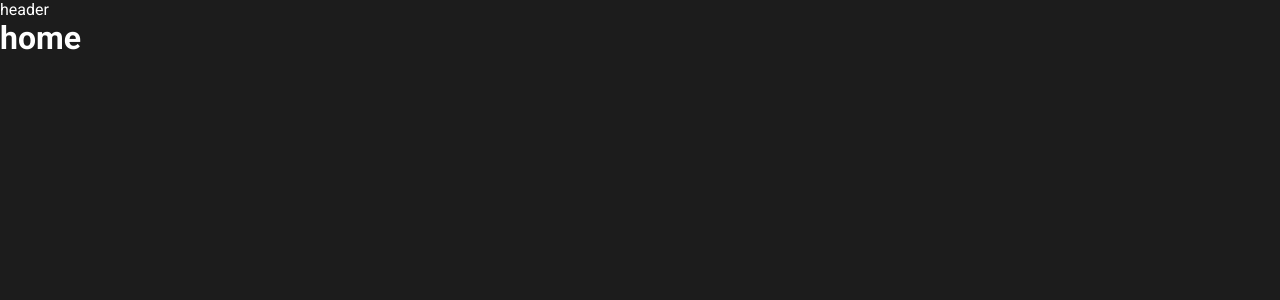
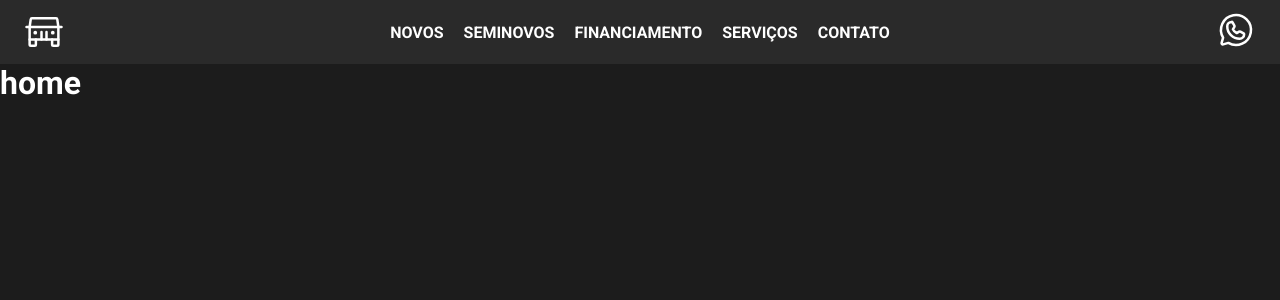
Before and after one commit to ulrichsantos/car-shop, a React (Vite) app: page / in a window 1280 px wide. Shown: the top 300 px of the page. Built offline with nearby package versions, Linux system fonts and the light colour scheme.

Commit message:
working header

```diff
--- a/package.json
+++ b/package.json
@@ -10,6 +10,8 @@
   },
   "dependencies": {
     "@types/styled-components": "^5.1.26",
+    "phosphor-icons": "^1.4.2",
+    "phosphor-react": "^1.4.1",
     "react": "^18.2.0",
     "react-dom": "^18.2.0",
     "react-router-dom": "^6.10.0",
--- /dev/null
+++ b/src/components/Header/index.tsx
@@ -0,0 +1,34 @@
+import { NavLink } from 'react-router-dom'
+import { Contact, HeaderContainer, HeaderIcons } from './styles'
+import { Jeep } from 'phosphor-react'
+import { WhatsappLogo } from 'phosphor-react'
+
+export function Header() {
+  return (
+    <HeaderContainer>
+      <Jeep size={40} />
+
+      <HeaderIcons>
+        <NavLink to="/#">
+          <p>NOVOS</p>
+        </NavLink>
+        <NavLink to="/#">
+        <p>SEMINOVOS</p>
+        </NavLink>
+        <NavLink to="/#">
+          <p>FINANCIAMENTO</p>
+        </NavLink>
+        <NavLink to="/#">
+          <p>SERVIÇOS</p>
+        </NavLink>
+        <NavLink to="/#">
+          <p>CONTATO</p>
+        </NavLink>
+      </HeaderIcons>
+
+      <Contact>
+        <WhatsappLogo size={40}/>
+      </Contact>
+    </HeaderContainer>
+  )
+}
--- /dev/null
+++ b/src/components/Header/styles.ts
@@ -0,0 +1,27 @@
+import styled from "styled-components";
+
+export const HeaderContainer = styled.header`
+  width: 100%;
+  height: 4rem;
+  background: ${({ theme }) => theme.colors["base-header"]};
+  padding-inline: 1.5rem;
+
+  display: flex;
+  align-items: center;
+  justify-content: space-between;
+`
+
+export const HeaderIcons = styled.div`
+  display: flex;
+  gap: 1.25rem;
+  font-weight: 700;
+  transition: 0.2s ease-in-out;
+
+  p:hover {
+    transform: scale(1.10);
+  }
+`
+
+export const Contact = styled.div`
+
+`
--- a/src/layouts/DefaultLayout/index.tsx
+++ b/src/layouts/DefaultLayout/index.tsx
@@ -1,10 +1,11 @@
+import { Header } from "../../components/Header";
 import { LayoutContainer } from "./styles";
 import { Outlet } from 'react-router-dom'
 
 export function DefaultLayout() {
   return (
     <LayoutContainer>
-      header
+      <Header />
       <Outlet />
     </LayoutContainer>
   )
--- a/src/layouts/DefaultLayout/styles.ts
+++ b/src/layouts/DefaultLayout/styles.ts
@@ -1,3 +1,4 @@
 import styled from "styled-components";
 
-export const LayoutContainer = styled.div``
+export const LayoutContainer = styled.div`
+`
--- a/src/styles/themes/deafult.ts
+++ b/src/styles/themes/deafult.ts
@@ -4,6 +4,7 @@ export const defaultTheme = {
     'base-black': '#000',
 
     'base-background': '#1c1c1c',
+    'base-header': '#2a2a2a'
   },
   textSizes: {
     "title-title-xl": "3rem",
```
Also changed, not shown: 1 other file (tests, documents, lock files or other folders).
